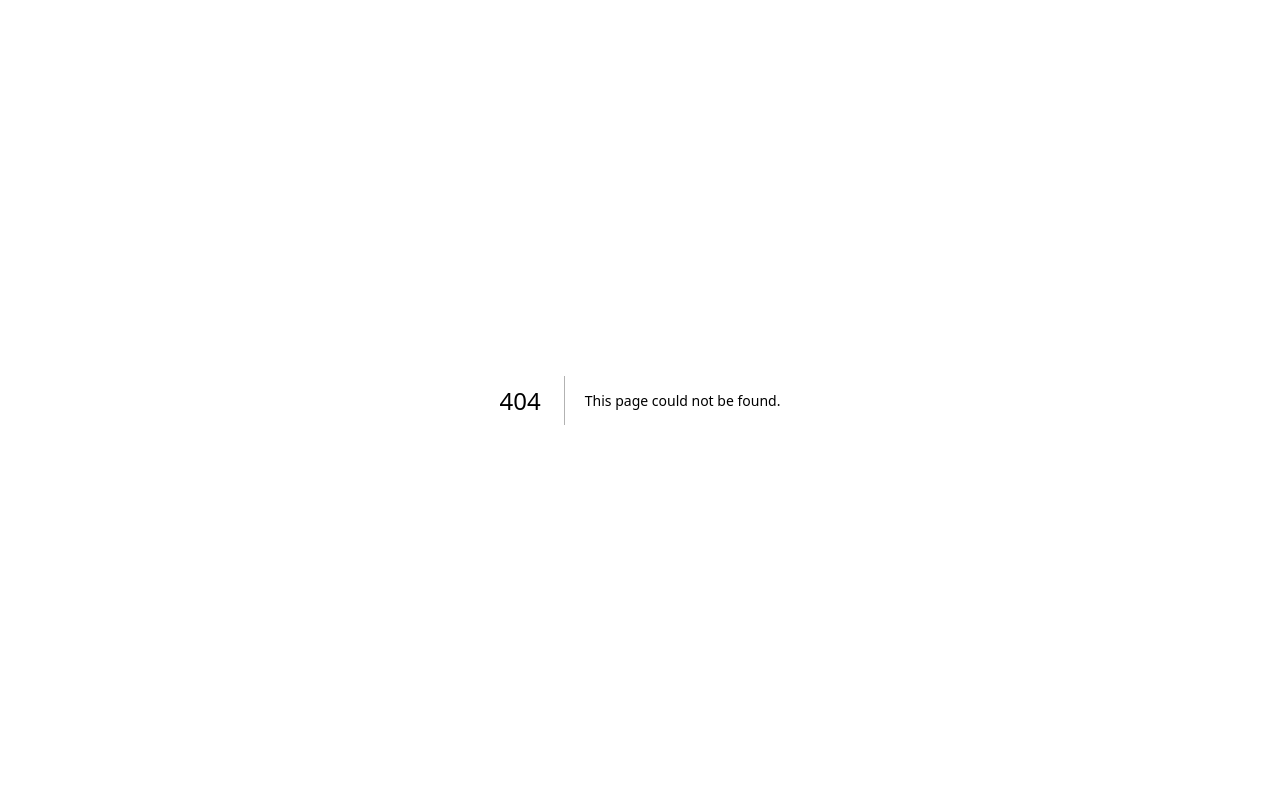
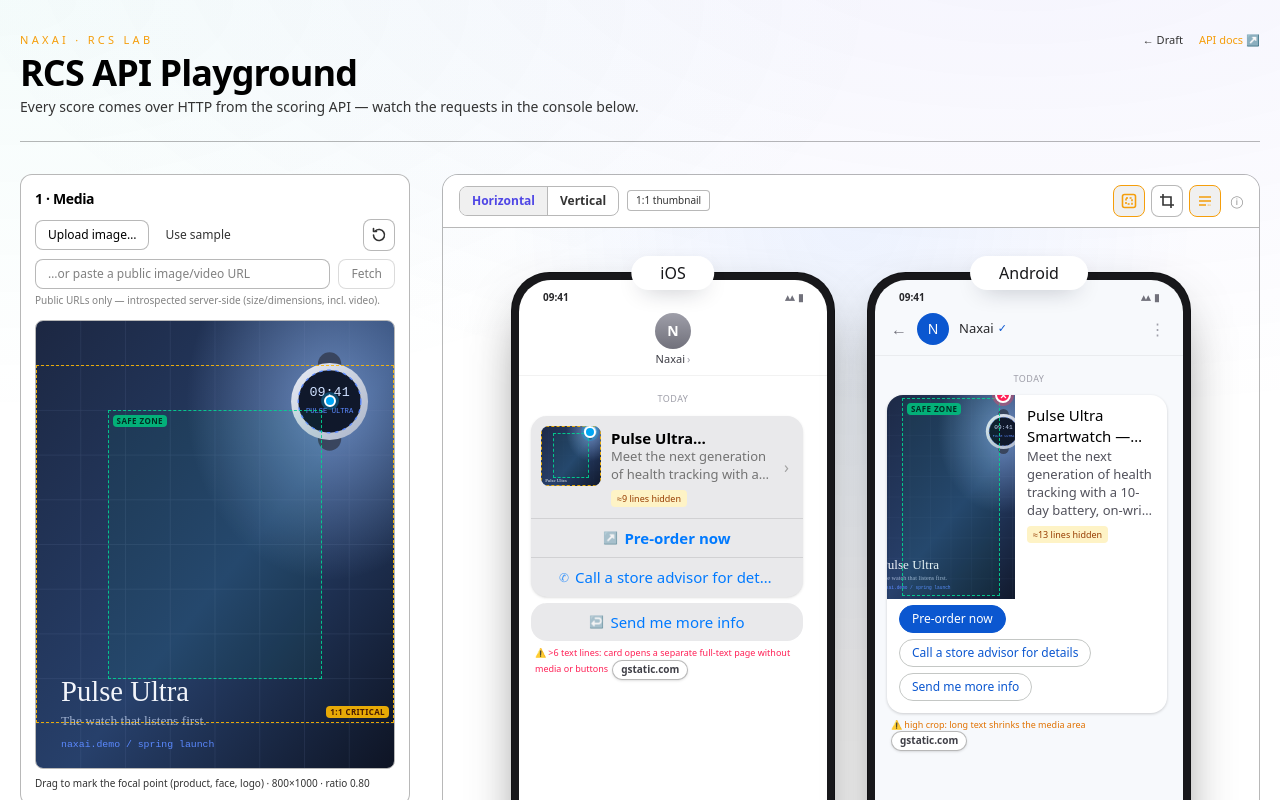
Before and after one commit to edubrigham/rcs-vcs, a Next.js app: page /api-playground in a window 1280 px wide. Before the commit this address had no page. Shown: the top 800 px of the page. Built offline with nearby package versions, Linux system fonts and the light colour scheme.

Commit message:
feat(shell): /api-playground — live API simulator with request/response console

```diff
--- /dev/null
+++ b/app/api-playground/page.tsx
@@ -0,0 +1,156 @@
+"use client";
+
+import { useEffect, useMemo, useState } from "react";
+import { cardToView, viewToParts, type CardView } from "@/components/cardView";
+import {
+  analyzeCard,
+  improveCard,
+  introspectUrl,
+  type AnalyzeResponse,
+  type TrafficEntry,
+} from "@/components/apiClient";
+import ApiConsole from "@/components/ApiConsole";
+import FunctionalBanner from "@/components/FunctionalBanner";
+import PlatformPreview from "@/components/PlatformPreview";
+import PreviewToolbar from "@/components/PreviewToolbar";
+import RcsCardPreview from "@/components/RcsCardPreview";
+import RcsInputPanel from "@/components/RcsInputPanel";
+import ScorePanel from "@/components/ScorePanel";
+import { DEFAULT_CARD, DEFAULT_FOCAL, DEFAULT_MEDIA } from "@/lib/sampleContent";
+import type { FocalPoint, MediaIntrospection, OverlayToggles, StandaloneRichCard } from "@/types/rcs";
+
+export default function ApiPlayground() {
+  const [card, setCard] = useState<StandaloneRichCard>(DEFAULT_CARD);
+  const [media, setMedia] = useState<MediaIntrospection | undefined>(DEFAULT_MEDIA);
+  const [focal, setFocal] = useState<FocalPoint>(DEFAULT_FOCAL);
+  const [toggles, setToggles] = useState<OverlayToggles>({
+    showSafeZone: true,
+    showCropArea: false,
+    showTextLineLimits: true,
+  });
+  const [entries, setEntries] = useState<TrafficEntry[]>([]);
+  const [result, setResult] = useState<AnalyzeResponse | null>(null);
+  const [scoring, setScoring] = useState(true);
+  const [improving, setImproving] = useState(false);
+
+  const emit = (e: TrafficEntry) => setEntries((prev) => [e, ...prev]);
+
+  const view = useMemo(() => cardToView(card, media, focal), [card, media, focal]);
+
+  const onContentChange = (patch: Partial<CardView>) => {
+    const parts = viewToParts({ ...view, ...patch }, media);
+    setCard(parts.card);
+    setMedia(parts.media);
+    setFocal(parts.focal);
+  };
+
+  const onMediaUrlFetched = (url: string, fetched: MediaIntrospection) => {
+    setCard({
+      ...card,
+      cardContent: {
+        ...card.cardContent,
+        media: { height: card.cardContent.media?.height ?? "TALL", contentInfo: { fileUrl: url } },
+      },
+    });
+    setMedia(fetched);
+    setFocal({ x: 0.5, y: 0.5 });
+  };
+
+  // Live analyze: POST /api/analyze ~500ms after the card settles.
+  useEffect(() => {
+    setScoring(true);
+    const t = setTimeout(async () => {
+      const res = await analyzeCard({ card, media, focal }, emit);
+      setResult(res);
+      setScoring(false);
+    }, 500);
+    return () => clearTimeout(t);
+    // eslint-disable-next-line react-hooks/exhaustive-deps
+  }, [card, media, focal]);
+
+  async function runImprover() {
+    setImproving(true);
+    await improveCard({ card, media, focal }, emit);
+    setImproving(false);
+  }
+
+  return (
+    <main className="mx-auto w-full max-w-[1500px] px-5 pb-24 pt-8">
+      <header className="mb-8 border-b border-line pb-6">
+        <div className="flex items-center justify-between">
+          <p className="font-mono text-[11px] uppercase tracking-[0.3em] text-accent">Naxai · RCS Lab</p>
+          <div className="flex items-center gap-4">
+            <a href="/" className="font-mono text-[11px] text-muted transition hover:text-body">
+              ← Draft
+            </a>
+            <a href="/api-docs" className="font-mono text-[11px] text-accent hover:underline">
+              API docs ↗
+            </a>
+          </div>
+        </div>
+        <h1 className="font-display mt-1 text-3xl font-bold tracking-tight text-heading sm:text-4xl">
+          RCS API Playground
+        </h1>
+        <p className="mt-1 text-sm text-muted">
+          Every score comes over HTTP from the scoring API — watch the requests in the console below.
+        </p>
+      </header>
+
+      <div className="grid gap-8 lg:grid-cols-[minmax(330px,390px)_1fr]">
+        <RcsInputPanel
+          content={view}
+          onContentChange={onContentChange}
+          onMediaUrlFetched={onMediaUrlFetched}
+          fetchMedia={(url) => introspectUrl(url, emit)}
+          toggles={toggles}
+        />
+
+        <div className="flex flex-col gap-8">
+          <div className="overflow-hidden rounded-2xl border border-line bg-[radial-gradient(ellipse_at_top,rgba(56,130,246,0.08),transparent_60%)]">
+            <PreviewToolbar
+              orientation={view.orientation}
+              height={view.height}
+              onOrientationChange={(orientation) => onContentChange({ orientation })}
+              onHeightChange={(height) => onContentChange({ height })}
+              toggles={toggles}
+              onTogglesChange={setToggles}
+            />
+            <div className="flex flex-wrap items-start justify-center gap-8 p-6 pb-2">
+              <PlatformPreview platform="ios" caption="iOS">
+                <RcsCardPreview content={view} platform="ios" toggles={toggles} />
+              </PlatformPreview>
+              <PlatformPreview platform="android" caption="Android">
+                <RcsCardPreview content={view} platform="android" toggles={toggles} />
+              </PlatformPreview>
+            </div>
+          </div>
+
+          <div className="flex flex-col gap-3">
+            {result ? (
+              <>
+                <FunctionalBanner result={result.functional} />
+                <ScorePanel score={result.quality} />
+              </>
+            ) : (
+              <div className="rounded-xl border border-line bg-panel px-4 py-3 text-sm text-muted">
+                {scoring ? "Scoring via POST /api/analyze…" : "API error — see the console below."}
+              </div>
+            )}
+            <button
+              type="button"
+              onClick={runImprover}
+              disabled={improving}
+              className="self-start rounded-lg border border-line bg-panel px-3 py-1.5 text-xs font-medium text-body transition hover:border-line-strong disabled:opacity-50"
+            >
+              {improving ? "Improving…" : "Run improver (POST /api/improve)"}
+            </button>
+          </div>
+        </div>
+      </div>
+
+      <div className="mt-8">
+        <ApiConsole entries={entries} onClear={() => setEntries([])} />
+      </div>
+    </main>
+  );
+}
--- a/app/page.tsx
+++ b/app/page.tsx
@@ -58,9 +58,14 @@
           <p className="font-mono text-[11px] uppercase tracking-[0.3em] text-accent">
             Naxai · RCS Lab
           </p>
-          <a href="/api-docs" className="font-mono text-[11px] text-accent hover:underline">
-            API docs ↗
-          </a>
+          <div className="flex items-center gap-4">
+            <a href="/api-playground" className="font-mono text-[11px] text-muted transition hover:text-body">
+              API playground
+            </a>
+            <a href="/api-docs" className="font-mono text-[11px] text-accent hover:underline">
+              API docs ↗
+            </a>
+          </div>
         </div>
         <h1 className="font-display mt-1 text-3xl font-bold tracking-tight text-heading sm:text-4xl">
           RCS Visual Compatibility Simulator
```
